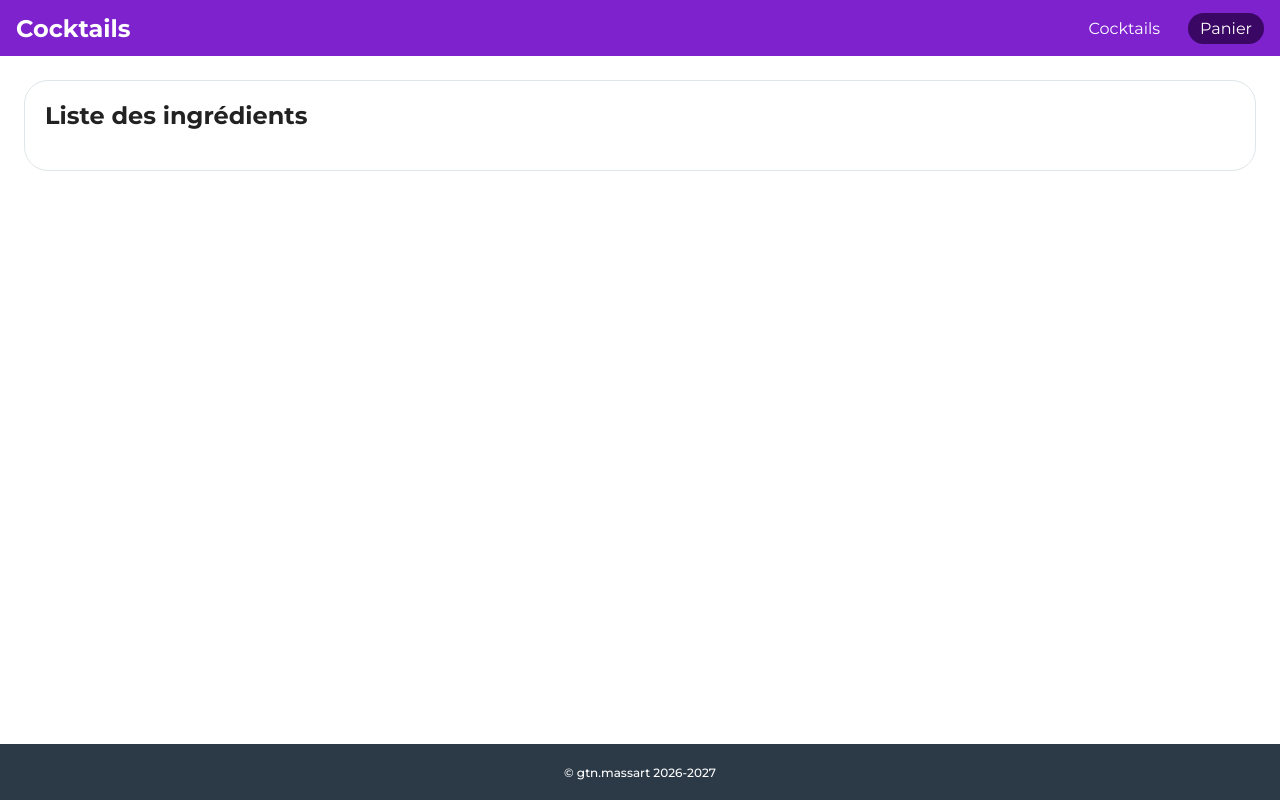
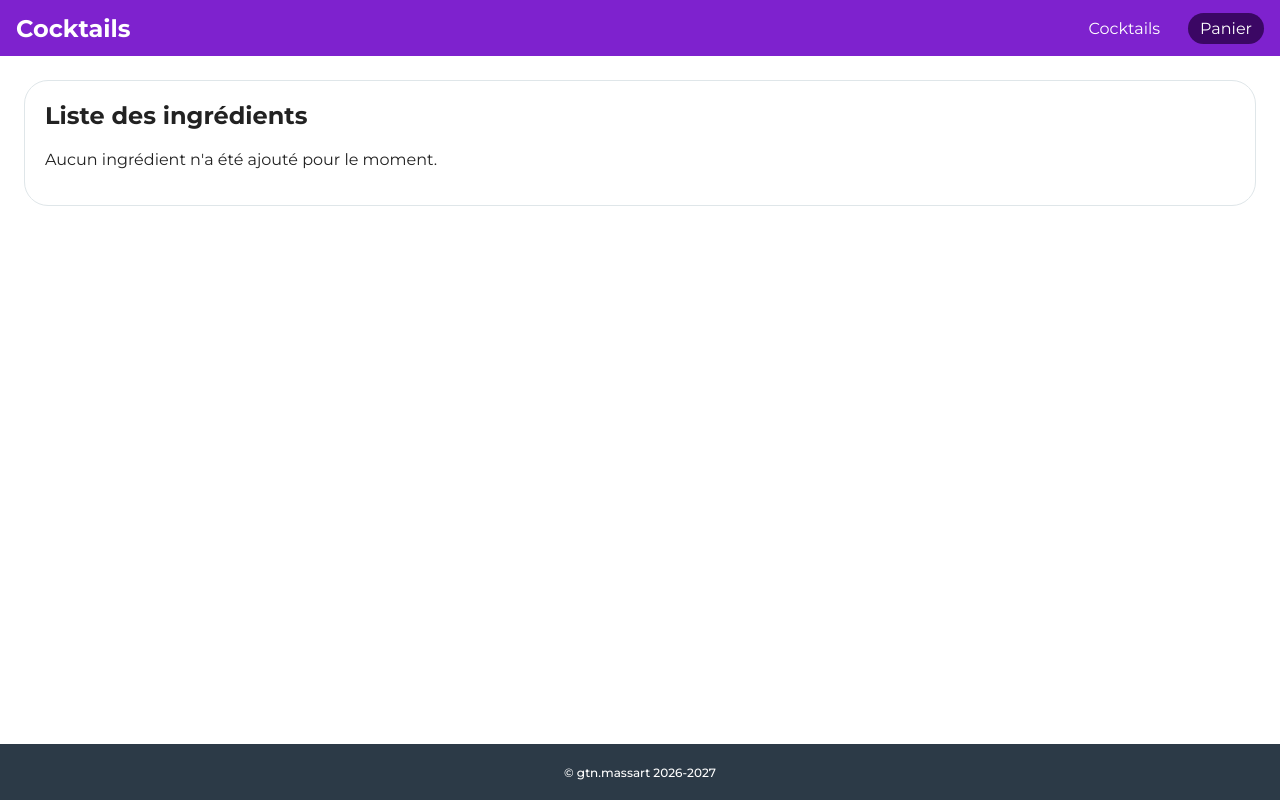
Before and after one commit to gtn-massart/Cocktails, an Angular app: page /cart in a window 1280 px wide. Built offline with nearby package versions, Linux system fonts and the light colour scheme.

Commit message:
add display ingredients list

```diff
--- a/src/app/views/cart/components/cart-ingredients-list/cart-ingredients-list.html
+++ b/src/app/views/cart/components/cart-ingredients-list/cart-ingredients-list.html
@@ -1,4 +1,10 @@
 <h2 class="mb-20">Liste des ingrédients</h2>
 <ul>
-
+  @for (ingredient of ingredientDisplays(); track $index) {
+    <li class="my-2">
+      {{ ingredient[0] }} : <strong>{{ ingredient[1] }}</strong>
+    </li>
+  } @empty {
+    <p>Aucun ingrédient n'a été ajouté pour le moment.</p>
+  }
 </ul>
--- a/src/app/views/cart/components/cart-ingredients-list/cart-ingredients-list.ts
+++ b/src/app/views/cart/components/cart-ingredients-list/cart-ingredients-list.ts
@@ -1,4 +1,4 @@
-import { Component, effect, input } from '@angular/core';
+import { Component, computed, input } from '@angular/core';
 
 @Component({
   selector: 'app-cart-ingredients-list',
@@ -7,12 +7,20 @@ import { Component, effect, input } from '@angular/core';
   styleUrl: './cart-ingredients-list.scss',
 })
 export class CartIngredientsList {
-  ingredients = input<string[]>();
-
-  constructor() {
-    effect(() => {
-      console.log(this.ingredients());
-
-    })
-  }
+  ingredients = input<string[]>([]);
+  ingredientDisplays = computed(() =>
+    Object.entries(
+      this.ingredients().reduce(
+        (acc, i) => {
+          if (acc[i]) {
+            acc[i]++;
+          } else {
+            acc[i] = 1;
+          }
+          return acc;
+        },
+        {} as { [s: string]: number },
+      ),
+    ),
+  );
 }
```
